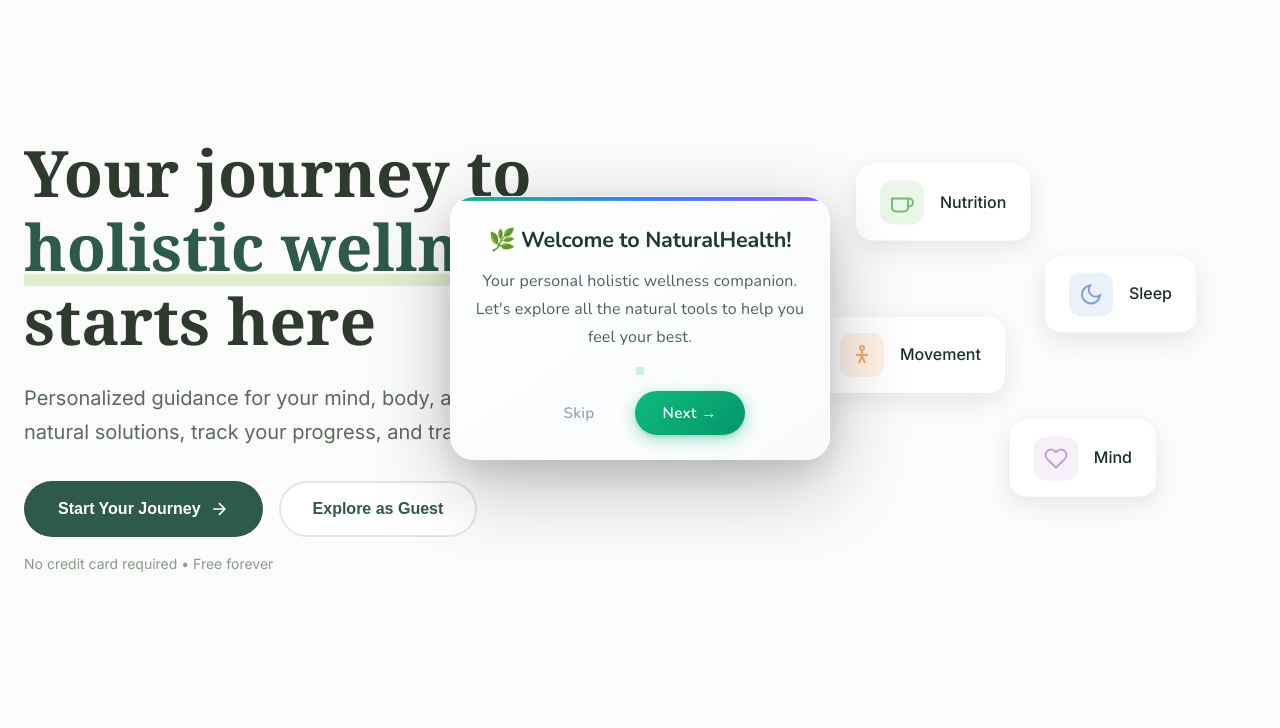
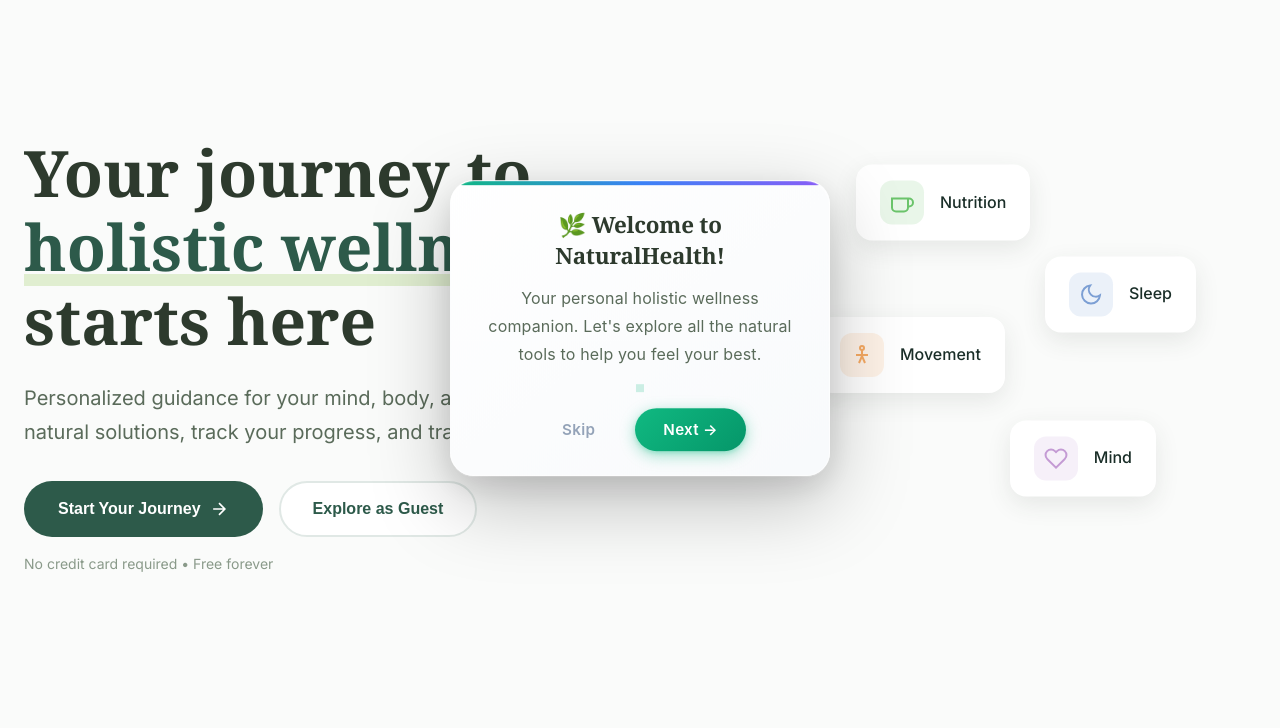
Before and after one commit to talharpaz/project-, a plain HTML site: page index.html in a window 1280 px wide. Shown: the part 72-800 px from the top of the page. Drawn offline with nearby package versions, Linux system fonts and the light colour scheme.

Commit message:
Match tour font with website font (Cormorant Garamond + DM Sans)

```diff
--- a/css/styles.css
+++ b/css/styles.css
@@ -629,28 +629,28 @@ body::before {
   transform: translate(-50%, -50%) scale(0.9) translateY(10px);
 }
 
-/* תוכן הטולטיפ - פונט Nunito לאווירה טבעית ונעימה */
+/* תוכן הטולטיפ - פונט זהה לאתר */
 .tour-tooltip-content {
   padding: 28px 24px 24px;
   text-align: center;
-  font-family: 'Nunito', -apple-system, BlinkMacSystemFont, sans-serif;
+  font-family: var(--font-body);
 }
 
 .tour-title {
-  font-family: 'Nunito', sans-serif;
-  font-size: 1.35rem;
-  font-weight: 700;
-  color: #1e3a2f;
+  font-family: var(--font-display);
+  font-size: 1.4rem;
+  font-weight: 600;
+  color: var(--color-text-primary);
   margin: 0 0 12px 0;
   letter-spacing: -0.01em;
   line-height: 1.4;
 }
 
 .tour-content {
-  font-family: 'Nunito', sans-serif;
+  font-family: var(--font-body);
   font-size: 1rem;
   font-weight: 400;
-  color: #4a6358;
+  color: var(--color-text-secondary);
   line-height: 1.75;
   margin: 0 0 20px 0;
   letter-spacing: 0.01em;
@@ -687,7 +687,7 @@ body::before {
 }
 
 .tour-btn {
-  font-family: 'Nunito', sans-serif;
+  font-family: var(--font-body);
   padding: 12px 28px;
   border-radius: 50px;
   font-size: 0.95rem;
--- a/index.html
+++ b/index.html
@@ -48,8 +48,8 @@
   <!-- preconnect: חיבור מוקדם לשרת לטעינה מהירה יותר -->
   <link rel="preconnect" href="https://fonts.googleapis.com">
   <link rel="preconnect" href="https://fonts.gstatic.com" crossorigin>
-  <!-- הגופנים: Playfair Display לכותרות, Inter לתוכן, Nunito לסיור (טבעי ונעים) -->
-  <link href="https://fonts.googleapis.com/css2?family=Playfair+Display:wght@400;500;600;700&family=Inter:wght@300;400;500;600&family=Nunito:wght@300;400;500;600;700&display=swap" rel="stylesheet">
+  <!-- הגופנים: Playfair Display לכותרות, Inter לתוכן -->
+  <link href="https://fonts.googleapis.com/css2?family=Playfair+Display:wght@400;500;600;700&family=Inter:wght@300;400;500;600&display=swap" rel="stylesheet">
 
   <!-- === קבצי CSS === -->
   <link rel="stylesheet" href="css/styles.css">   <!-- עיצוב האפליקציה -->
```
